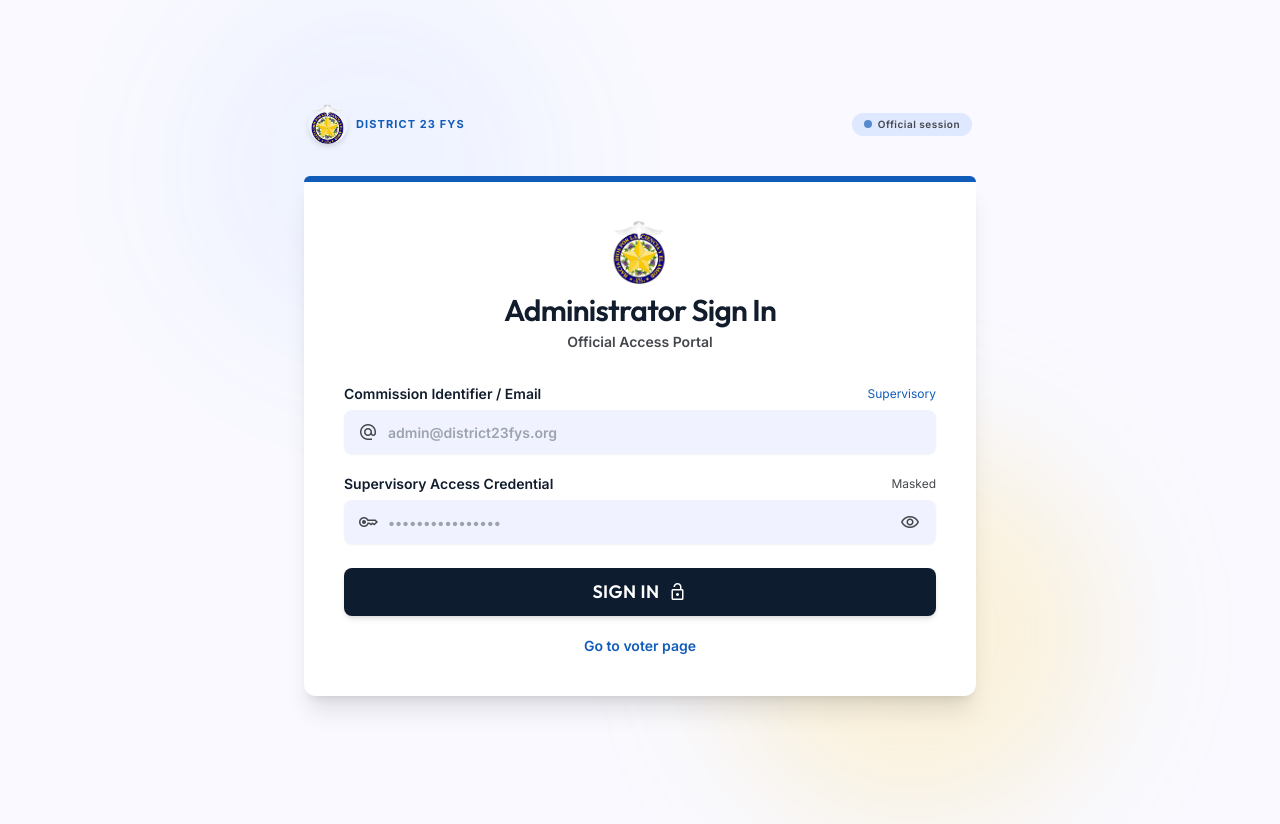
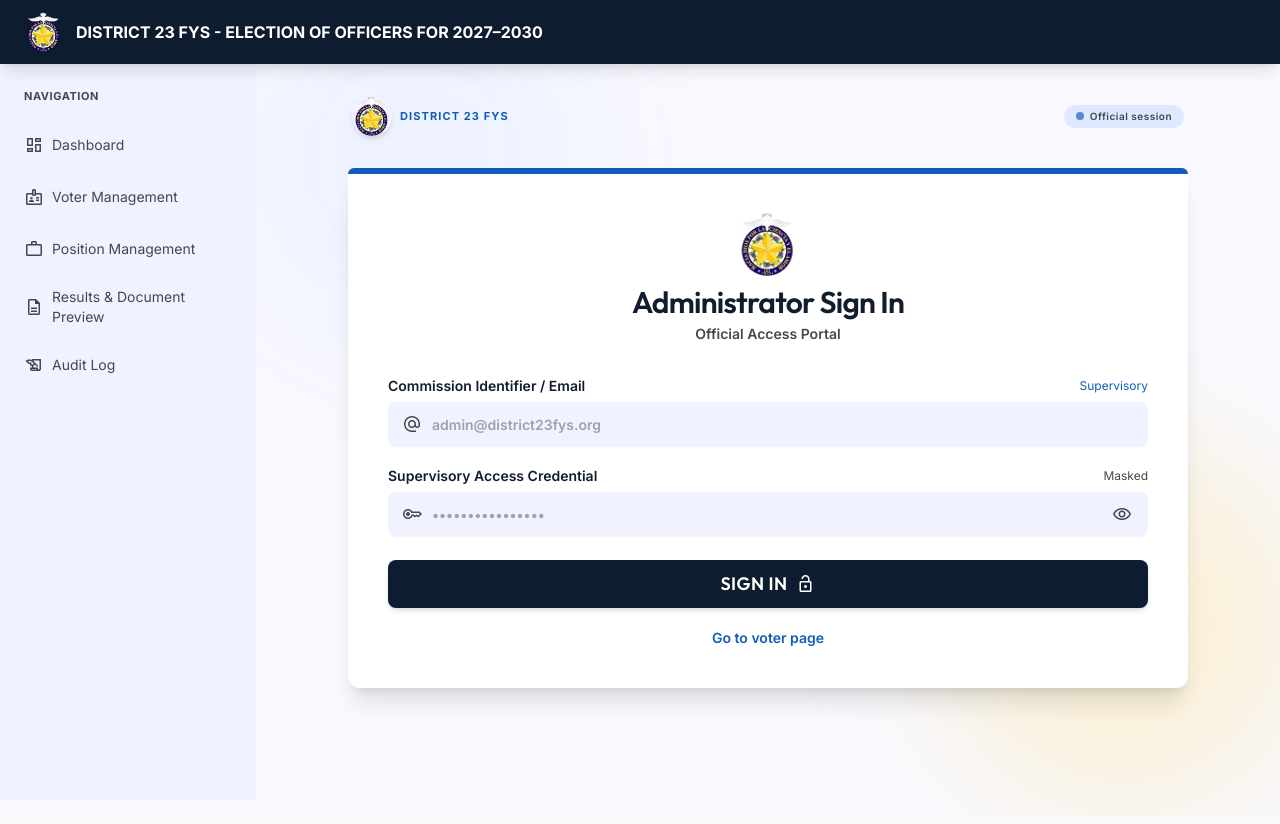
Before and after one commit to biancsss17/fysd23_election, a Laravel app: page /admin/login in a window 1280 px wide. Run offline with Laravel 12, Linux system fonts and the light colour scheme; style sheets or scripts are compiled from the project's sources; some libraries are stand-ins or nearby versions.

Commit message:
Persist admin session and restore login design

```diff
--- a/ELECTION-app/app/Http/Controllers/AdminAuthController.php
+++ b/ELECTION-app/app/Http/Controllers/AdminAuthController.php
@@ -43,6 +43,10 @@ class AdminAuthController extends Controller
         }
 
         $request->session()->regenerate();
+        config([
+            'session.lifetime' => (int) env('ADMIN_SESSION_LIFETIME', 5256000),
+            'session.expire_on_close' => false,
+        ]);
         $request->session()->put([
             'admin_id' => $admin->id,
             'admin_name' => $admin->name,
--- a/ELECTION-app/app/Http/Middleware/EnsureAdminAuthenticated.php
+++ b/ELECTION-app/app/Http/Middleware/EnsureAdminAuthenticated.php
@@ -15,6 +15,12 @@ class EnsureAdminAuthenticated
      */
     public function handle(Request $request, Closure $next): Response
     {
+        // Keep administrator sessions persistent until the explicit Sign Out action.
+        config([
+            'session.lifetime' => (int) env('ADMIN_SESSION_LIFETIME', 5256000),
+            'session.expire_on_close' => false,
+        ]);
+
         if (! session()->has('admin_id')) {
             return redirect()->route('admin.login')->with('admin_error', 'Sign in as an administrator to continue.');
         }
--- a/ELECTION-app/resources/views/admin-login.blade.php
+++ b/ELECTION-app/resources/views/admin-login.blade.php
@@ -18,9 +18,26 @@
     </script>
     <link rel="stylesheet" href="{{ asset('css/app.css') }}?v={{ filemtime(public_path('css/app.css')) }}">
 </head>
-<body class="flex min-h-screen items-center justify-center bg-[#f9f9ff] font-sans text-[#111c2d] antialiased">
-    <main class="flex min-h-screen w-full items-center justify-center bg-[#f9f9ff] px-4 py-8 sm:px-6">
-        <div class="relative flex w-full max-w-2xl flex-col">
+<body class="min-h-screen bg-[#f9f9ff] font-sans text-[#111c2d] antialiased">
+    <header class="fixed inset-x-0 top-0 z-50 h-16 bg-[#0e1c2f] shadow-lg">
+        <div class="flex h-full items-center px-4 sm:px-6">
+            <img src="{{ asset('images/uecfi-logo.png') }}" alt="UECFI logo" class="h-10 w-10 shrink-0 rounded-lg object-contain">
+            <div class="ml-3 truncate text-sm font-bold text-white sm:text-base">DISTRICT 23 FYS - ELECTION OF OFFICERS FOR 2027–2030</div>
+        </div>
+    </header>
+    <aside class="fixed bottom-0 left-0 top-16 z-40 hidden w-64 bg-[#f0f3ff] py-6 lg:flex lg:flex-col">
+        <div class="px-6 pb-4 text-[11px] font-bold uppercase tracking-wider text-[#44474c]">Navigation</div>
+        <nav class="flex flex-col gap-1 px-2">
+            <a class="flex items-center gap-2 rounded px-4 py-2.5 text-sm text-[#44474c] transition hover:bg-[#dee8ff] hover:text-[#111c2d]" href="{{ route('admin.login') }}"><span class="material-symbols-outlined text-xl">dashboard</span>Dashboard</a>
+            <a class="flex items-center gap-2 rounded px-4 py-2.5 text-sm text-[#44474c] transition hover:bg-[#dee8ff] hover:text-[#111c2d]" href="{{ route('admin.login') }}"><span class="material-symbols-outlined text-xl">badge</span>Voter Management</a>
+            <a class="flex items-center gap-2 rounded px-4 py-2.5 text-sm text-[#44474c] transition hover:bg-[#dee8ff] hover:text-[#111c2d]" href="{{ route('admin.login') }}"><span class="material-symbols-outlined text-xl">work</span>Position Management</a>
+            <a class="flex items-center gap-2 rounded px-4 py-2.5 text-sm text-[#44474c] transition hover:bg-[#dee8ff] hover:text-[#111c2d]" href="{{ route('admin.login') }}"><span class="material-symbols-outlined text-xl">description</span>Results &amp; Document Preview</a>
+            <a class="flex items-center gap-2 rounded px-4 py-2.5 text-sm text-[#44474c] transition hover:bg-[#dee8ff] hover:text-[#111c2d]" href="{{ route('admin.login') }}"><span class="material-symbols-outlined text-xl">history_edu</span>Audit Log</a>
+        </nav>
+    </aside>
+    <main class="min-h-screen bg-[#f9f9ff] px-4 pb-10 pt-24 sm:px-6 lg:pl-72 lg:pr-8">
+        <div class="mx-auto flex w-full max-w-[840px] flex-col">
+            <div class="relative flex w-full flex-col">
             <div class="pointer-events-none absolute -left-32 -top-32 h-96 w-96 rounded-full bg-blue-500/5 blur-3xl"></div>
             <div class="pointer-events-none absolute -bottom-32 -right-32 h-96 w-96 rounded-full bg-amber-300/20 blur-3xl"></div>
             <div class="relative z-10 flex w-full flex-col gap-6 sm:gap-8">
@@ -41,6 +58,7 @@
                     <a href="{{ route('splash') }}" class="mt-5 block text-center text-sm font-semibold text-secondary transition hover:underline">Go to voter page</a>
                 </section>
             </div>
+            </div>
         </div>
     </main>
     <script src="{{ asset('js/app.js') }}"></script>
--- a/ELECTION-app/resources/views/admin/partials/header.blade.php
+++ b/ELECTION-app/resources/views/admin/partials/header.blade.php
@@ -18,5 +18,5 @@
             credentials: 'same-origin',
             headers: { Accept: 'application/json' },
         }).catch(() => {});
-    }, 10 * 60 * 1000);
+    }, 5 * 60 * 1000);
 </script>
```
